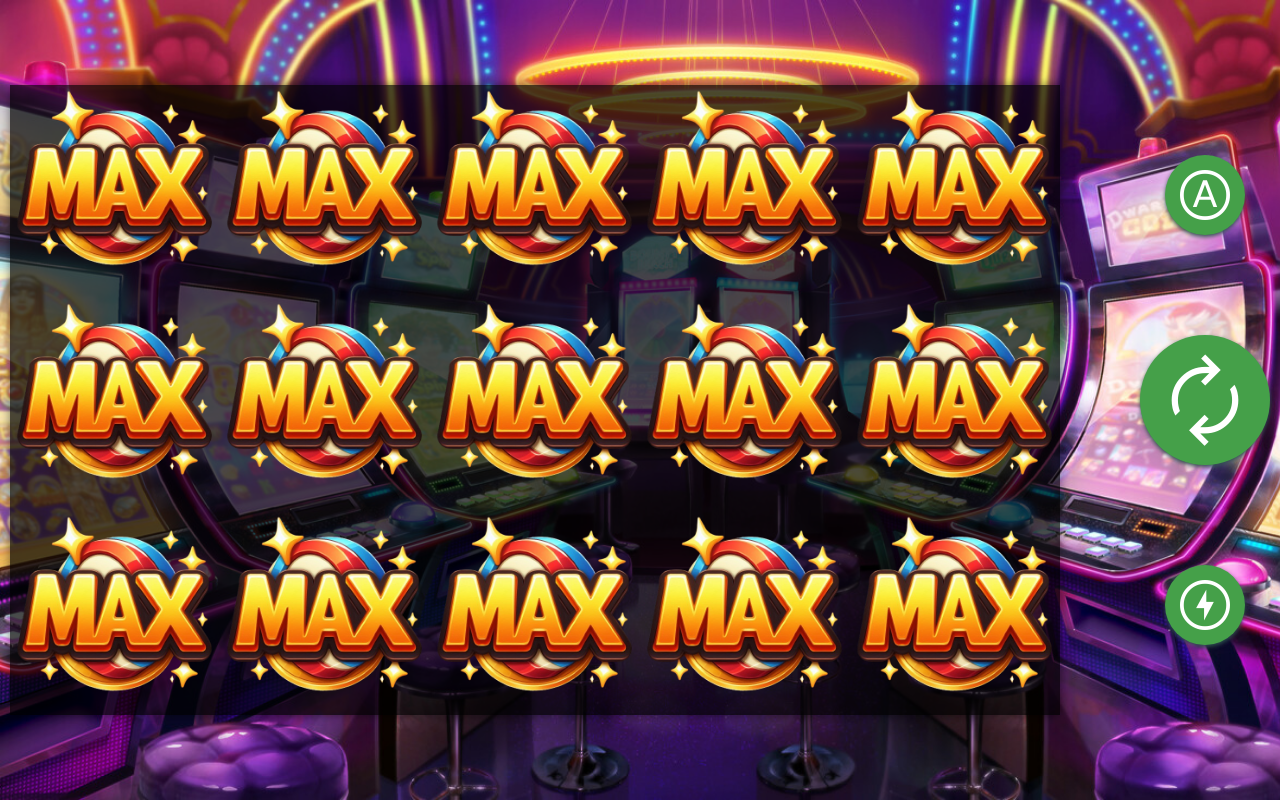
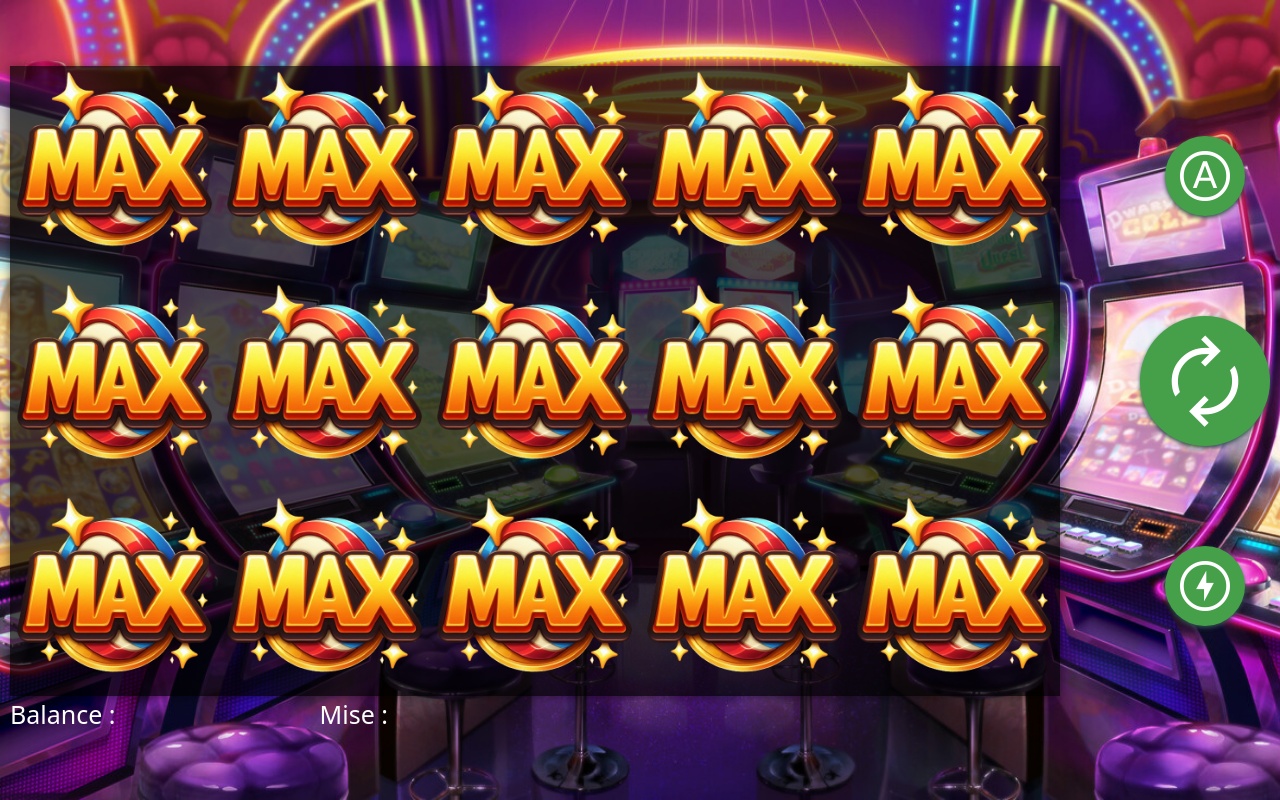
Before and after one commit to MaxWinDev/MaxWin, a Symfony app: template templates/game/game.html.twig in a window 1280 px wide. Run offline with Twig, Linux system fonts and the light colour scheme; the template is opened without the code that fills it, so the values that code supplies are empty; some libraries are stand-ins or nearby versions.

Commit message:
some update

```diff
--- a/public/css/game.css
+++ b/public/css/game.css
@@ -214,3 +214,16 @@
 #slot.inverted .reel > .icons > img {
     transform: scaleY(-1);
 }
+
+.container_balance{
+    display: flex;
+    width: 30%;
+    justify-content: space-between;
+    color: white;
+    font-size: 25px;
+}
+
+.balance{
+    color: red;
+    font-size: 20px;
+}
--- a/templates/game/game.html.twig
+++ b/templates/game/game.html.twig
@@ -65,12 +65,8 @@
 {#{% endblock %}#}
 {% extends 'base.html.twig' %}
 	{% block stylesheets %}
-    <link rel="stylesheet" href="{{ asset('css/game.css') }}" type="text/css">
-    <link rel="stylesheet" href="https://fonts.googleapis.com/css2?family=Material+Symbols+Outlined:opsz,wght,FILL,GRAD@20..48,100..700,0..1,-50..200" />
-    <link
-            rel="stylesheet"
-            href="https://unpkg.com/bootstrap@5.2.3/dist/css/bootstrap-reboot.min.css"
-    />
+	<link rel="stylesheet" href="{{ asset('css/game.css') }}" type="text/css"> <link rel="stylesheet" href="https://fonts.googleapis.com/css2?family=Material+Symbols+Outlined:opsz,wght,FILL,GRAD@20..48,100..700,0..1,-50..200"/>
+	<link rel="stylesheet" href="https://unpkg.com/bootstrap@5.2.3/dist/css/bootstrap-reboot.min.css"/>
 {% endblock %}
 
 
@@ -79,7 +75,8 @@
 {% endblock %}
 
 {% block body %}
-    <div id="slot">
+	<div
+		id="slot">
 		{#        <div id="jackpot">Jackpot: <span id="jp">5.555.555</span></div>#}
 		<div style="display: flex; flex-direction: row">
 			<div id="reels">
@@ -107,12 +104,19 @@
 				</button>
 			</div>
 		</div>
-{#        <div id="controls">#}
-{#            <label>#}
-{#                <input type="checkbox" name="autoplay" id="autoplay" />#}
-{#                Autoplay#}
-{#            </label>#}
-{#        </div>#}
+		<div class="container_balance">
+
+			<div style="color: white; font-size: 25px; display: flex;">
+				Balance :
+				<div
+					id="test-get">{# {{ balance_user }}    #}
+				</div>
+			</div>
+			<div id="" style="color: white; font-size: 25px;">
+				Mise :
+				{#  {{ balance_user }} #}
+			</div>
+		</div>
 	</div>
 {% endblock %}
 
```
Lines whose indentation alone changed are shown as unchanged.
